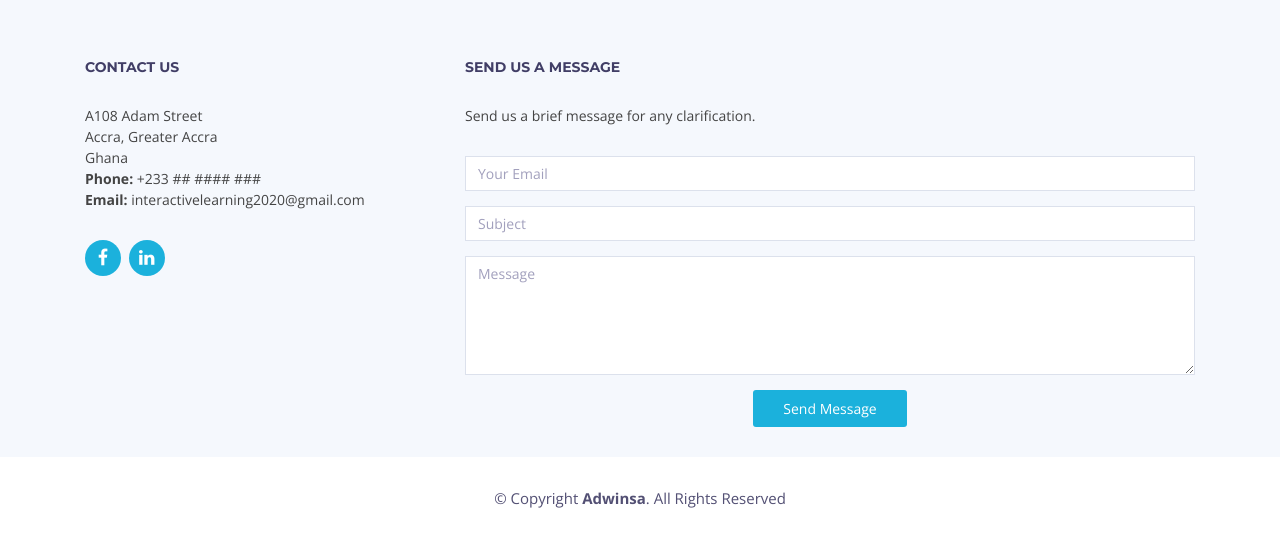
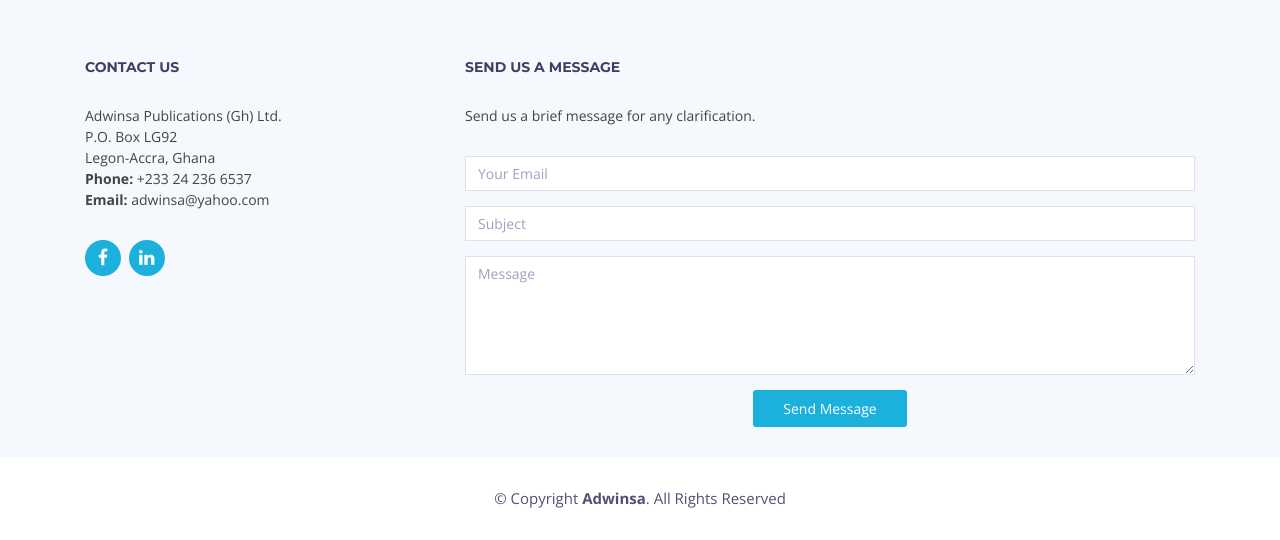
Before and after one commit to baasare/adwinsa, a Django app: page / in a window 1280 px wide. Shown: the part 1835-2375 px from the top of the page. Run offline with Django 3.2, Linux system fonts and the light colour scheme; some libraries are stand-ins or nearby versions; some web fonts are replaced.

Commit message:
html edits

```diff
--- a/resources/templates/resources/level.html
+++ b/resources/templates/resources/level.html
@@ -36,7 +36,7 @@
                         <caption>List of resources</caption>
                         <thead>
                         <tr>
-                            <th scope="col">Indicator</th>
+                            <th scope="col">File</th>
                             <th scope="col">Strand</th>
                             <th scope="col">Sub Strand</th>
                             {#                            <th scope="col">Indicator</th>#}
--- a/users/templates/users/index.html
+++ b/users/templates/users/index.html
@@ -308,12 +308,11 @@
 
                         <div class="footer-links">
                             <h4>Contact Us</h4>
-                            <p>
-                                A108 Adam Street <br>
-                                Accra, Greater Accra <br>
-                                Ghana <br>
-                                <strong>Phone:</strong> +233 ## #### ###<br>
-                                <strong>Email:</strong> interactivelearning2020@gmail.com<br>
+                            <p>Adwinsa Publications (Gh) Ltd. <br>
+                                P.O. Box LG92<br>
+                                Legon-Accra, Ghana <br>
+                                <strong>Phone:</strong> +233 24 236 6537<br>
+                                <strong>Email:</strong> adwinsa@yahoo.com<br>
                             </p>
                         </div>
 
```
